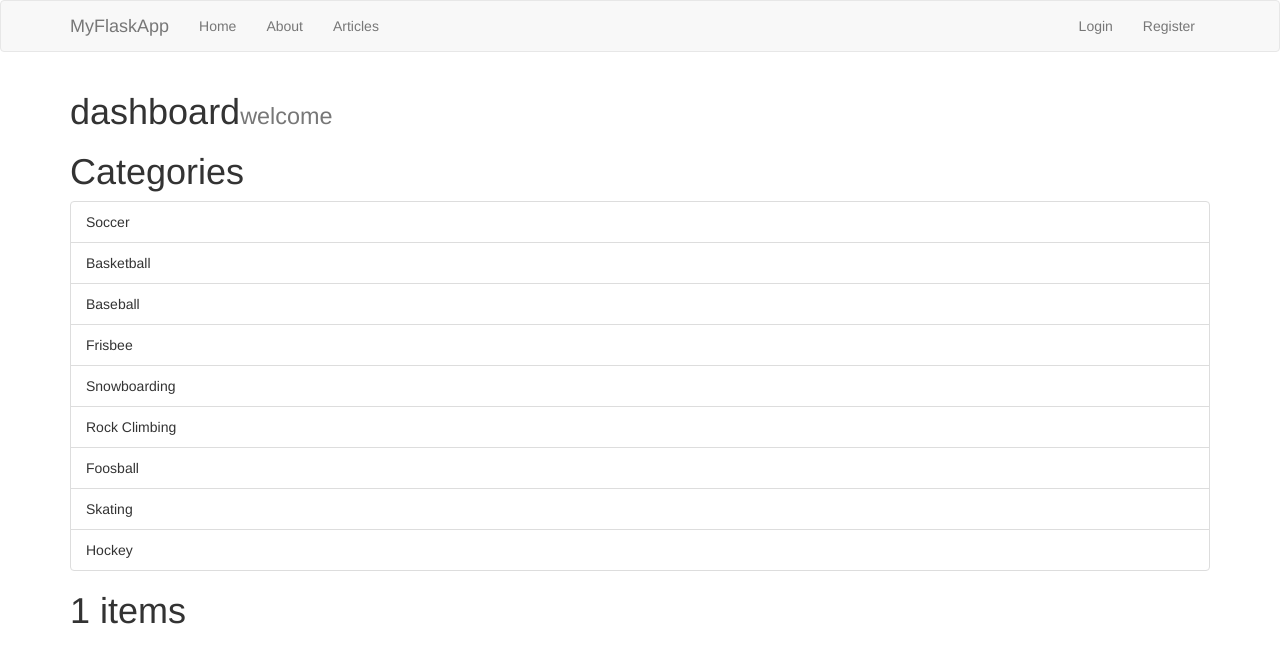
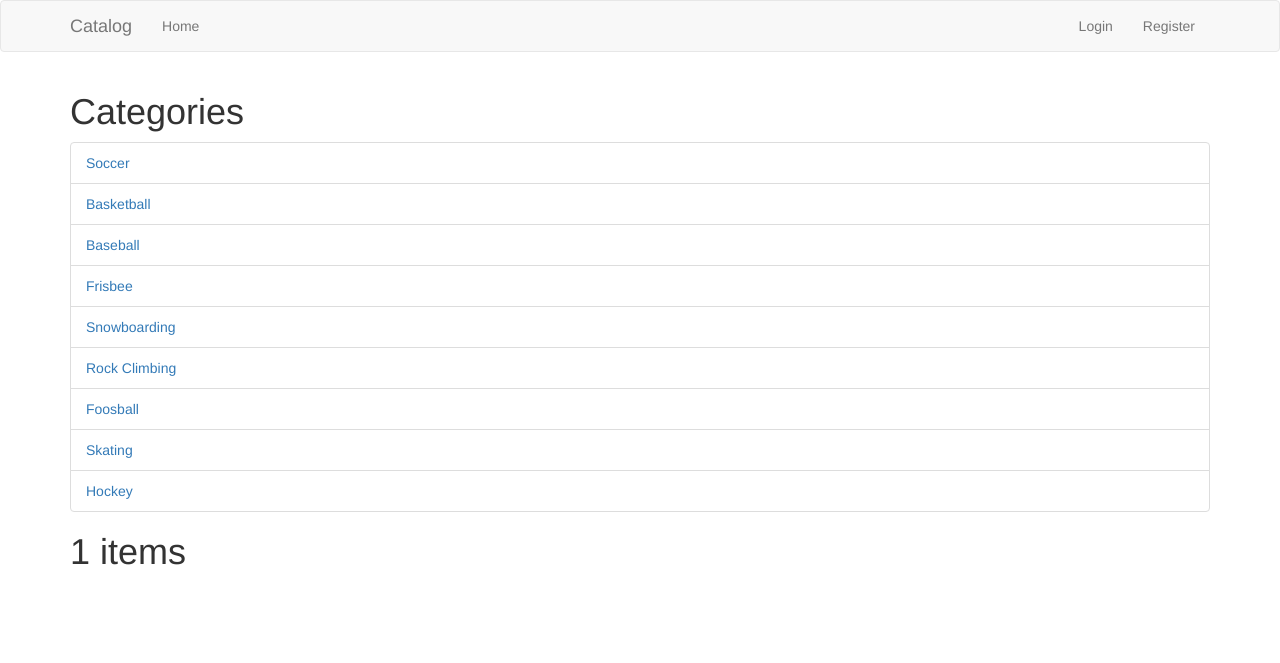
Before and after one commit to ptchiangchloe/catalog_app, a Flask app: page /catalog/1/items in a window 1280 px wide. Shown: the top 663 px of the page. Run offline with Flask 2, Linux system fonts and the light colour scheme; data that the repository does not hold is empty; some libraries are stand-ins or nearby versions.

Commit message:
Add the links for category and latest item.

```diff
--- a/app.py
+++ b/app.py
@@ -32,7 +32,8 @@ def item(id):
 
 @app.route('/catalog/<string:category>/items')
 def category(category):
-    items_by_category = get_items_by_category(category)
+    lowercase_category = category.lower()
+    items_by_category = get_items_by_category(lowercase_category)
     return render_template('category.html', items=items_by_category, \
     categories=categories,the_category=category)
 
--- a/templates/category.html
+++ b/templates/category.html
@@ -1,11 +1,10 @@
 {% extends 'layout.html' %}
 
 {% block body %}
-  <h1>dashboard<small>welcome {{session.username}}</small></h1>
   <h1>Categories</h1>
   <ul class="list-group">
     {% for category in categories%}
-    <li class="list-group-item">{{category}}</li>
+    <li class="list-group-item"><a href="/catalog/{{category}}/items">{{category}}</a></li>
     {% endfor %}
   </ul>
   <h1>{{the_category}} items</h1>
--- a/templates/dashboard.html
+++ b/templates/dashboard.html
@@ -5,13 +5,13 @@
   <h1>Categories</h1>
   <ul class="list-group">
     {% for category in categories%}
-    <li class="list-group-item">{{category}}</li>
+    <li class="list-group-item"><a href="/catalog/{{category}}/items">{{category}}</a></li>
     {% endfor %}
   </ul>
   <h1>Latest Items</h1>
   <ul class="list-group">
     {% for latest_item in latest_items%}
-    <li class="list-group-item">{{latest_item.title}}</li>
+    <li class="list-group-item"><a href="/catalog/{{latest_item.id}}">{{latest_item.title}}</a>({{latest_item.category}})</li>
     {% endfor %}
   </ul>
   <a href="/catalog/add_item" class="btn btn-success">Add Item</a>
--- a/templates/includes/_navbar.html
+++ b/templates/includes/_navbar.html
@@ -9,19 +9,13 @@
                     <span class="icon-bar"></span>
                     <span class="icon-bar"></span>
                 </button>
-                <a class="navbar-brand" href="/">MyFlaskApp</a>
+                <a class="navbar-brand" href="/">Catalog</a>
             </div>
             <!-- Collect the nav links, forms, and other content for toggling -->
             <div class="collapse navbar-collapse" id="bs-example-navbar-collapse-1">
                 <ul class="nav navbar-nav">
                     <li>
                         <a href="/">Home</a>
-                    </li>
-                    <li>
-                        <a href="/about">About</a>
-                    </li>
-                    <li>
-                        <a href="/articles">Articles</a>
                     </li>
                 </ul>
                 <ul class="nav navbar-nav navbar-right">
```
